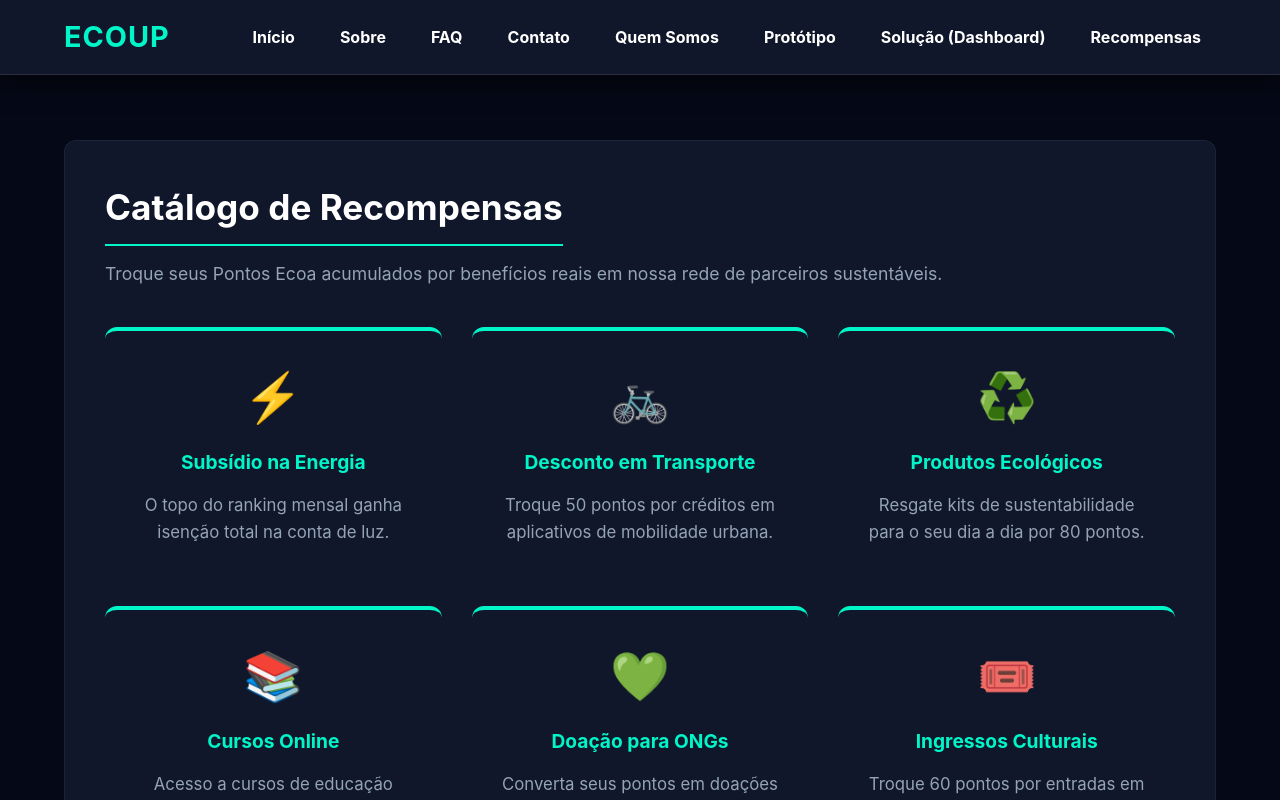
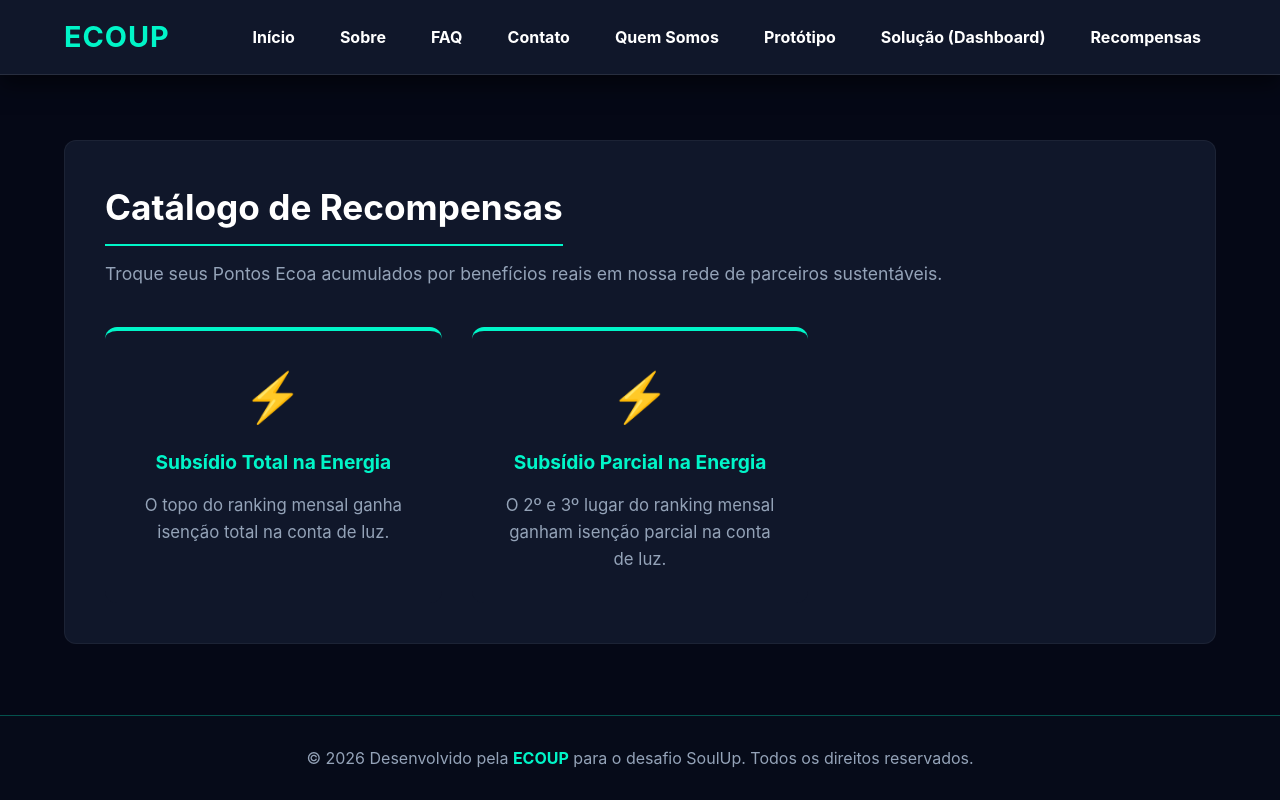
Before and after one commit to nicolaspk/ecoup-gamificacao-sprint3, a React (Vite) app in the folder my-app/: page /recompensas in a window 1280 px wide. Shown: the top 800 px of the page. Built offline with nearby package versions, Linux system fonts and the light colour scheme.

Commit message:
feat: lista de recompensa atualizado

```diff
--- a/my-app/src/pages/Recompensas.tsx
+++ b/my-app/src/pages/Recompensas.tsx
@@ -8,35 +8,16 @@ export default function Recompensas() {
 
       <div className="grid grid-cols-1 md:grid-cols-2 lg:grid-cols-3 gap-[30px]">
         <FeatureCard
-          title="Subsídio na Energia"
+          title="Subsídio Total na Energia"
           description="O topo do ranking mensal ganha isenção total na conta de luz."
           icon="⚡"
         />
         <FeatureCard
-          title="Desconto em Transporte"
-          description="Troque 50 pontos por créditos em aplicativos de mobilidade urbana."
-          icon="🚲"
+          title="Subsídio Parcial na Energia"
+          description="O 2º e 3º lugar do ranking mensal ganham isenção parcial na conta de luz."
+          icon="⚡"
         />
-        <FeatureCard
-          title="Produtos Ecológicos"
-          description="Resgate kits de sustentabilidade para o seu dia a dia por 80 pontos."
-          icon="♻️"
-        />
-        <FeatureCard
-          title="Cursos Online"
-          description="Acesso a cursos de educação ambiental na plataforma parceira por 40 pontos."
-          icon="📚"
-        />
-        <FeatureCard
-          title="Doação para ONGs"
-          description="Converta seus pontos em doações financeiras para instituições de preservação."
-          icon="💚"
-        />
-        <FeatureCard
-          title="Ingressos Culturais"
-          description="Troque 60 pontos por entradas em museus e eventos de conscientização."
-          icon="🎟️"
-        />
+
       </div>
     </section>
   );
```
